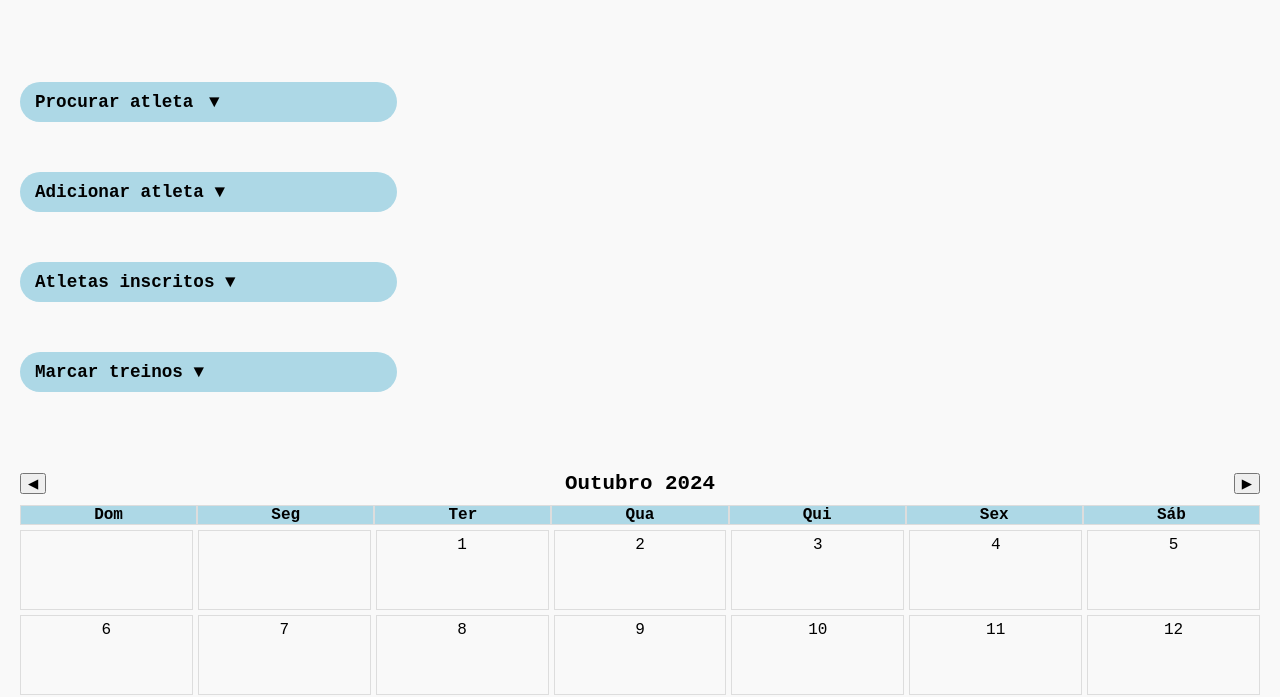
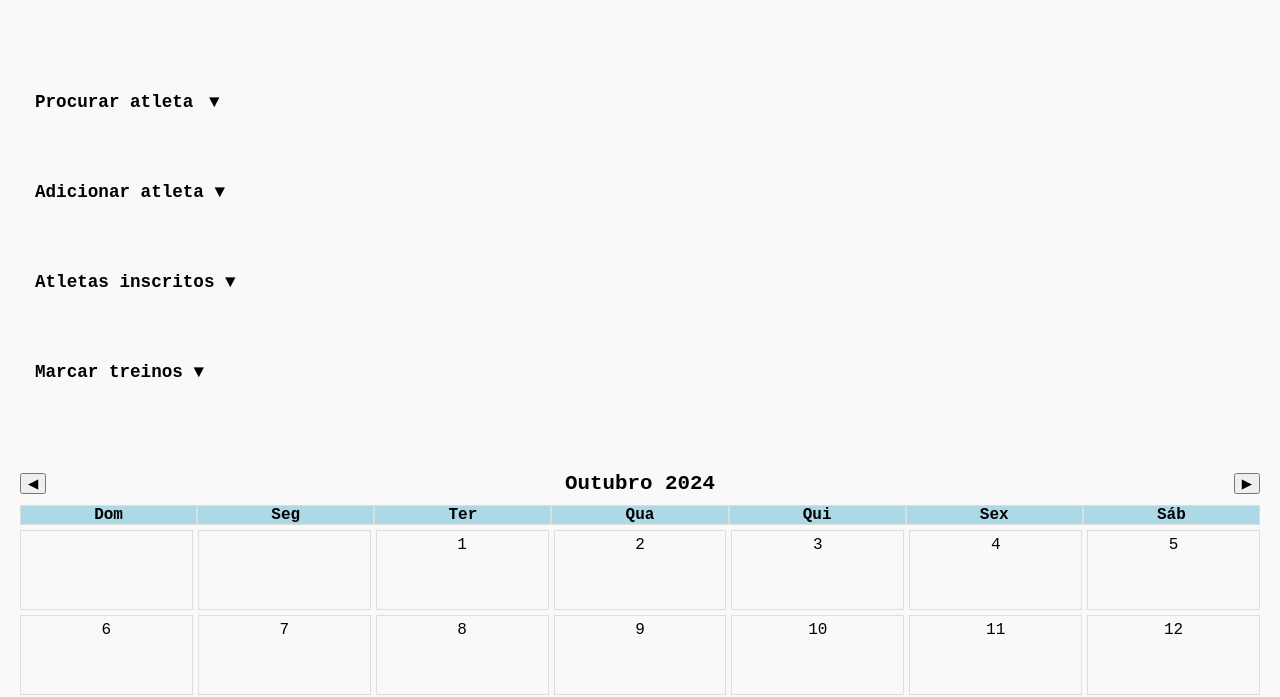
Before and after one commit to tf2009/clube_ana, a plain HTML site: page pages/futsal.html in a window 1280 px wide. Shown: the part 112-809 px from the top of the page. Drawn offline with Linux system fonts and the light colour scheme.

Commit message:
fix unique functions per sport 5

```diff
--- a/pages/futsal.html
+++ b/pages/futsal.html
@@ -28,7 +28,7 @@
       margin: 20px 0; /* Removes auto centering to start from the left */
       font-size: 1.1em;
       /*background-color: #9fc2c6;*/
-      background-color: lightblue;
+      background-color:"lightblue";
       padding: 10px 15px;
       border-radius: 20px;
       width: 35%; /* Sets the width to 40% of the row */
```
